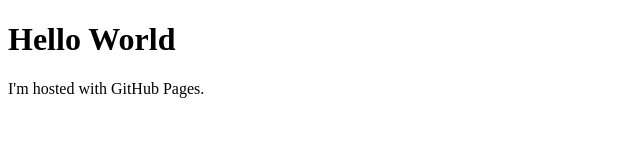
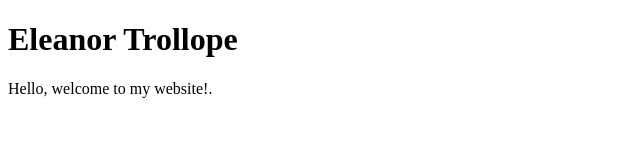
Before and after one commit to eleanortrollope/eleanortrollope_old.github.io, a plain HTML site: page index.html in a window 1280 px wide. Shown: the whole page, without its empty margins (0-640 px from the left). Drawn offline with Linux system fonts and the light colour scheme.

Commit message:
Update index.html

```diff
--- a/index.html
+++ b/index.html
@@ -4,7 +4,7 @@
     <title>eleanortrollope.github.io</title>
   </head>
    <body>
-     <h1>Hello World</h1>
-     <p>I'm hosted with GitHub Pages.</p>
+     <h1>Eleanor Trollope</h1>
+     <p>Hello, welcome to my website!.</p>
   </body>
 </html>
```
